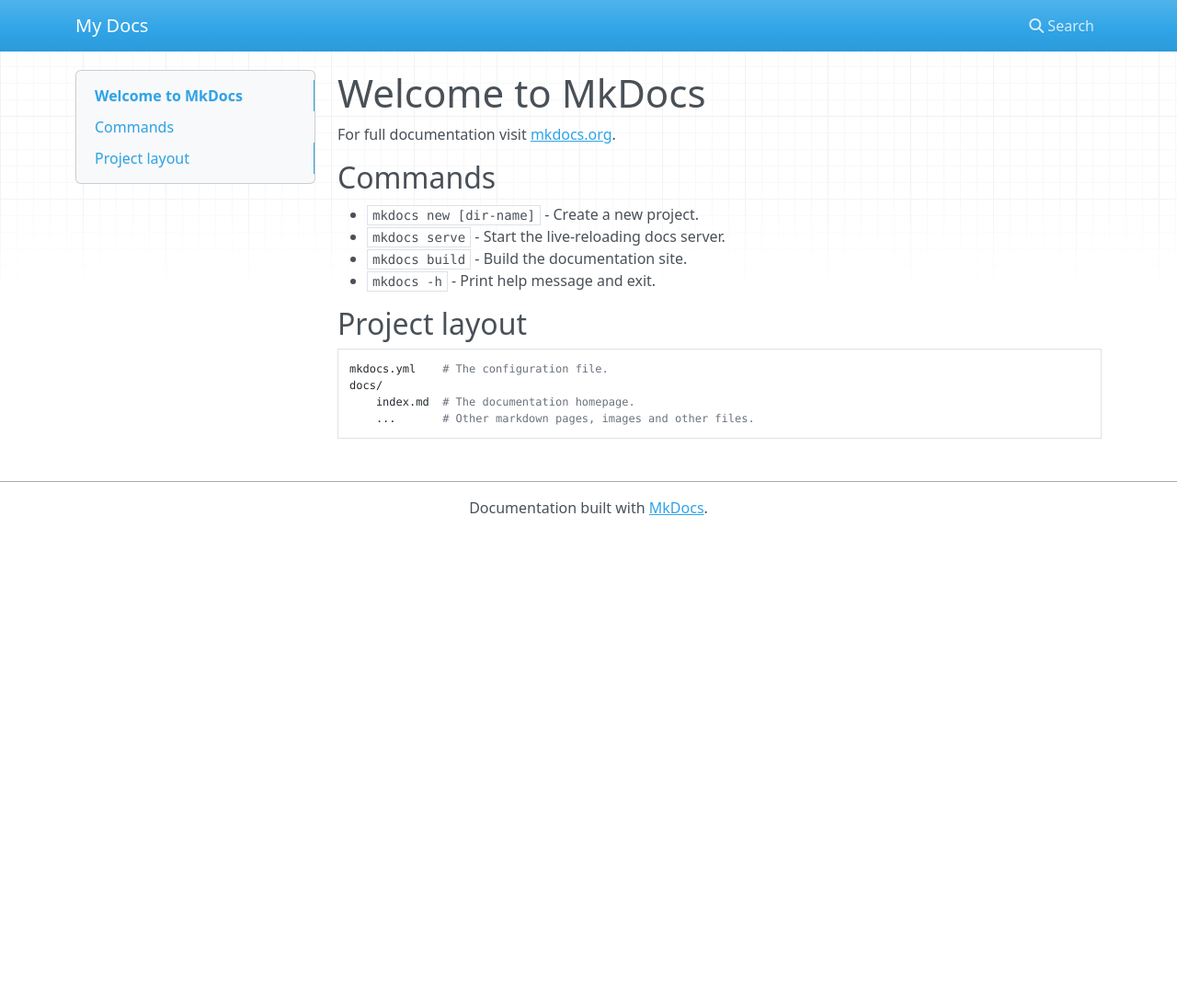
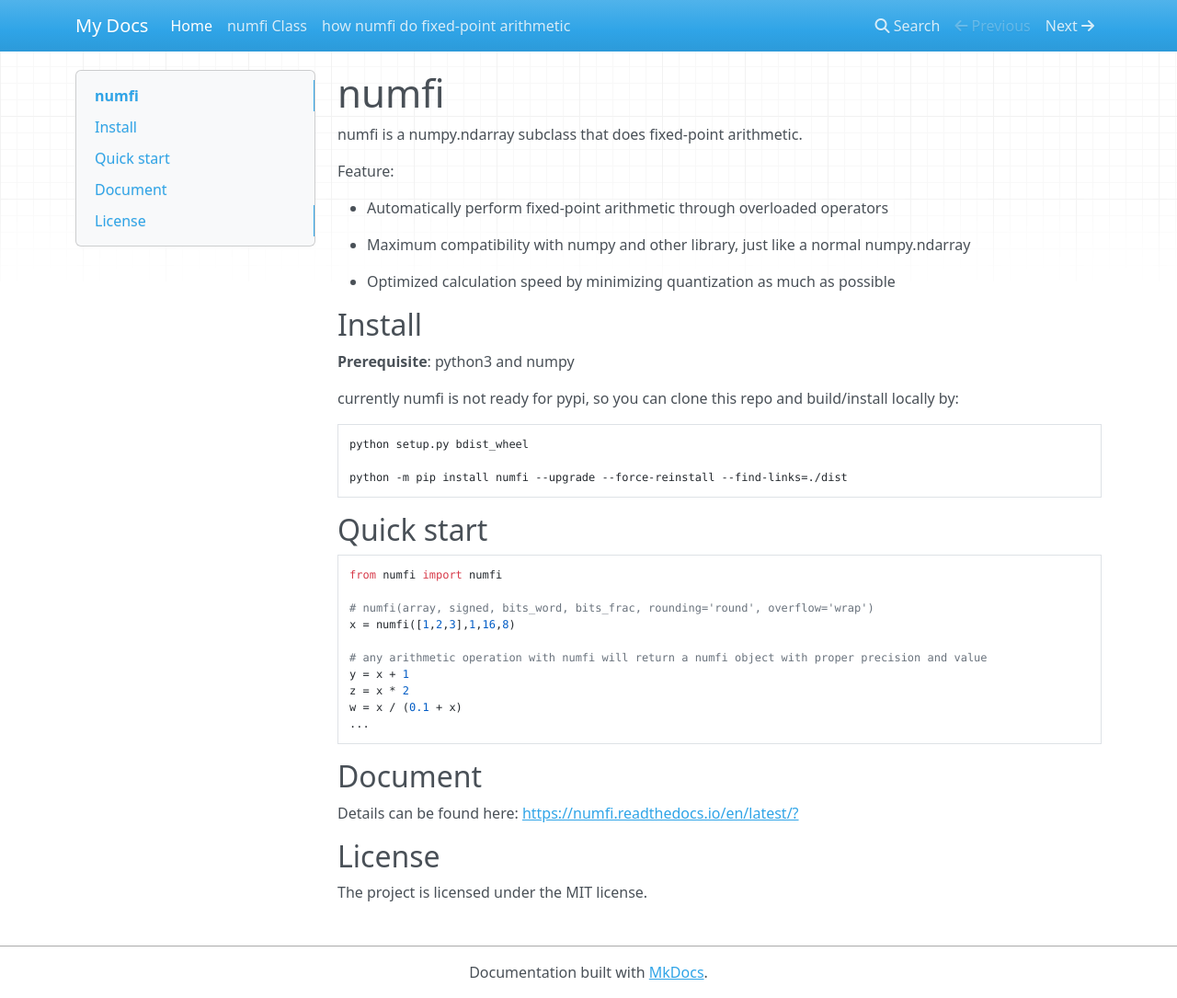
Before and after one commit to ZZZZzzzzac/numfi, an MkDocs documentation site: the page built from docs/index.md, in a window 1280 px wide and 1085 px high. Shown: the whole window at 92% size. Built offline with MkDocs 1.6.1, drawn with Linux system fonts in a browser that asks for light colours; nearby versions of some CDN libraries.

Commit message:
document writing, use input_array as like when input_array is numfi and like is None

````diff
--- a/docs/index.md
+++ b/docs/index.md
@@ -1,17 +1,38 @@
-# Welcome to MkDocs
+# numfi
+numfi is a numpy.ndarray subclass that does fixed-point arithmetic.
 
-For full documentation visit [mkdocs.org](https://www.mkdocs.org).
+Feature:
 
-## Commands
+- Automatically perform fixed-point arithmetic through overloaded operators
 
-* `mkdocs new [dir-name]` - Create a new project.
-* `mkdocs serve` - Start the live-reloading docs server.
-* `mkdocs build` - Build the documentation site.
-* `mkdocs -h` - Print help message and exit.
+- Maximum compatibility with numpy and other library, just like a normal numpy.ndarray
 
-## Project layout
+- Optimized calculation speed by minimizing quantization as much as possible
 
-    mkdocs.yml    # The configuration file.
-    docs/
-        index.md  # The documentation homepage.
-        ...       # Other markdown pages, images and other files.
+## Install
+**Prerequisite**: python3 and numpy
+
+currently numfi is not ready for pypi, so you can clone this repo and build/install locally by:
+```
+python setup.py bdist_wheel
+
+python -m pip install numfi --upgrade --force-reinstall --find-links=./dist
+```
+## Quick start
+```python
+from numfi import numfi
+
+# numfi(array, signed, bits_word, bits_frac, rounding='round', overflow='wrap')
+x = numfi([1,2,3],1,16,8)
+
+# any arithmetic operation with numfi will return a numfi object with proper precision and value
+y = x + 1
+z = x * 2
+w = x / (0.1 + x)
+...
+```
+## Document
+Details can be found here: [https://numfi.readthedocs.io/en/latest/?](https://numfi.readthedocs.io/en/latest/?)
+
+## License
+The project is licensed under the MIT license.
--- a/mkdocs.yml
+++ b/mkdocs.yml
@@ -1 +1,5 @@
 site_name: My Docs
+nav:
+  - Home: 'index.md'
+  - numfi Class: 'class.md'
+  - how numfi do fixed-point arithmetic: 'arithmetic.md'
````
Also changed, not shown: docs/arithmetic.md (added, +15 -0 lines), docs/class.md (added, +87 -0 lines), readme.md (+3 -5 lines), 2 other files.
